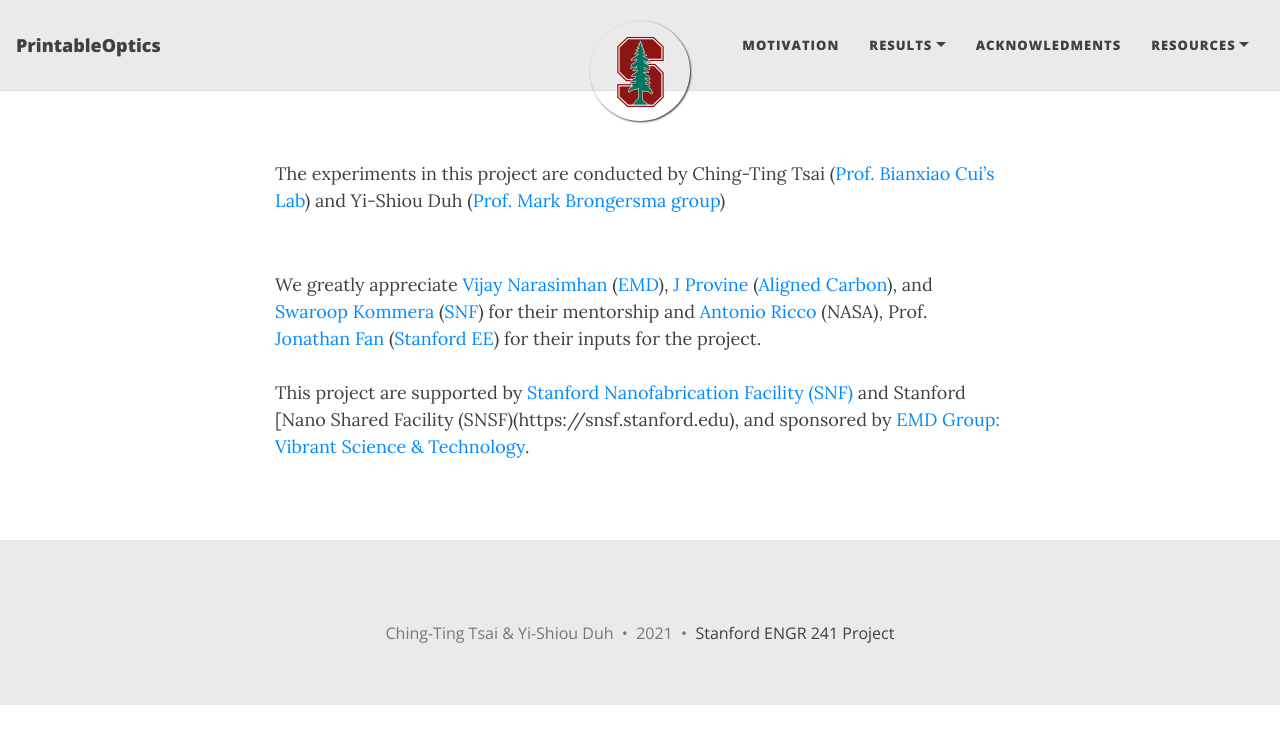
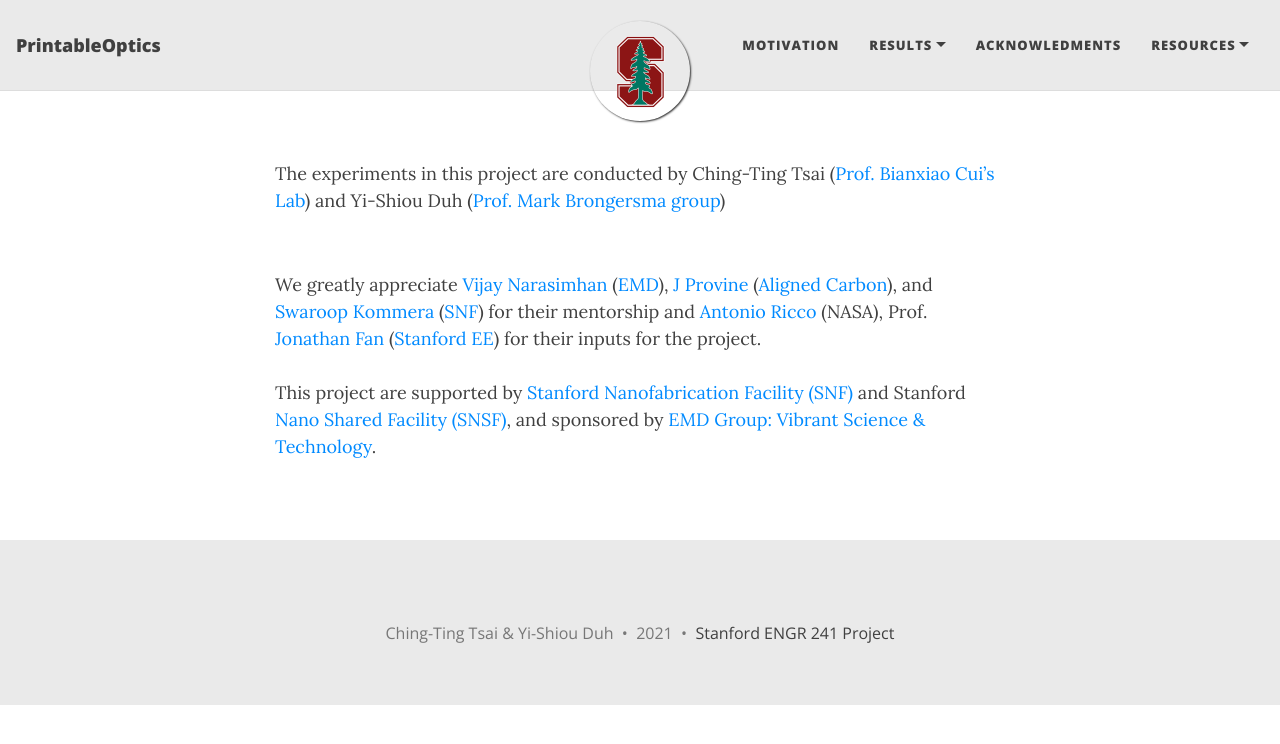
Before and after one commit to tingtsai/PrintableOptics, a Jekyll site: the page built from md/Team.md, in a window 1280 px wide. Shown: the top 744 px of the page. Built offline with Jekyll 4.4.1, drawn with Linux system fonts in a browser that asks for light colours; nearby versions of some CDN libraries; our own code applies the rules of GitHub Pages for plain Markdown files.

Commit message:
Update Team.md

```diff
--- a/md/Team.md
+++ b/md/Team.md
@@ -3,4 +3,4 @@
 
 We greatly appreciate [Vijay Narasimhan](https://www.linkedin.com/in/vijaykrisnarasimhan/) ([EMD](https://www.emdgroup.com/en)), [J Provine](https://www.linkedin.com/in/j-provine-65b77910/) ([Aligned Carbon](https://www.activate.org/aligned-carbon)), and [Swaroop Kommera](https://snfexfab.stanford.edu/snf/people/swaroop-kommera) ([SNF](https://snfexfab.stanford.edu)) for their mentorship and [Antonio Ricco](https://web.stanford.edu/~ajricco/AJRicco.htm) (NASA), Prof. [Jonathan Fan](https://engineering.stanford.edu/people/jonathan-fan) ([Stanford EE](https://ee.stanford.edu)) for their inputs for the project.<br>
 <br>
-This project are supported by [Stanford Nanofabrication Facility (SNF)](https://snfexfab.stanford.edu) and Stanford [Nano Shared Facility (SNSF)(https://snsf.stanford.edu), and sponsored by [EMD Group: Vibrant Science & Technology](https://www.emdgroup.com/en).
+This project are supported by [Stanford Nanofabrication Facility (SNF)](https://snfexfab.stanford.edu) and Stanford [Nano Shared Facility (SNSF)](https://snsf.stanford.edu), and sponsored by [EMD Group: Vibrant Science & Technology](https://www.emdgroup.com/en).
```
